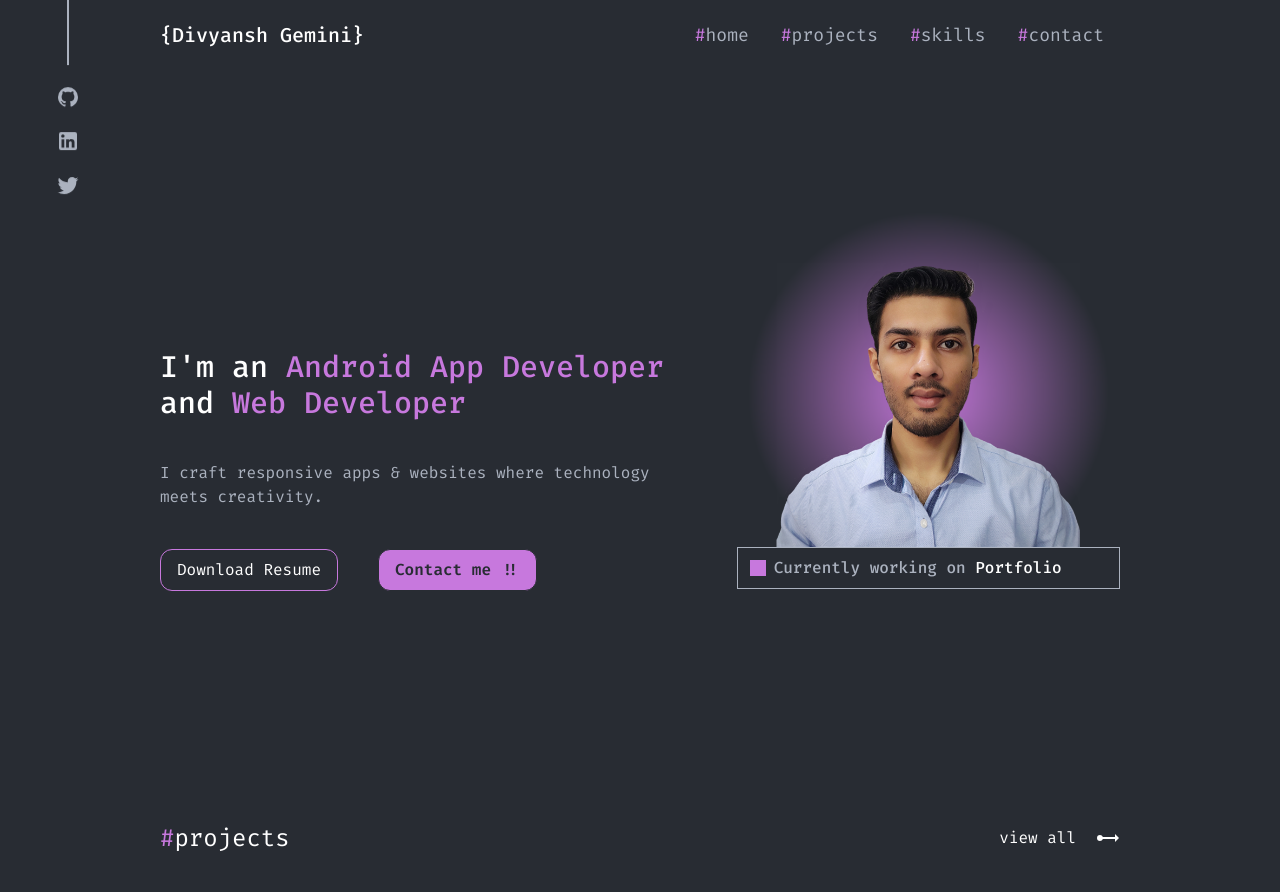
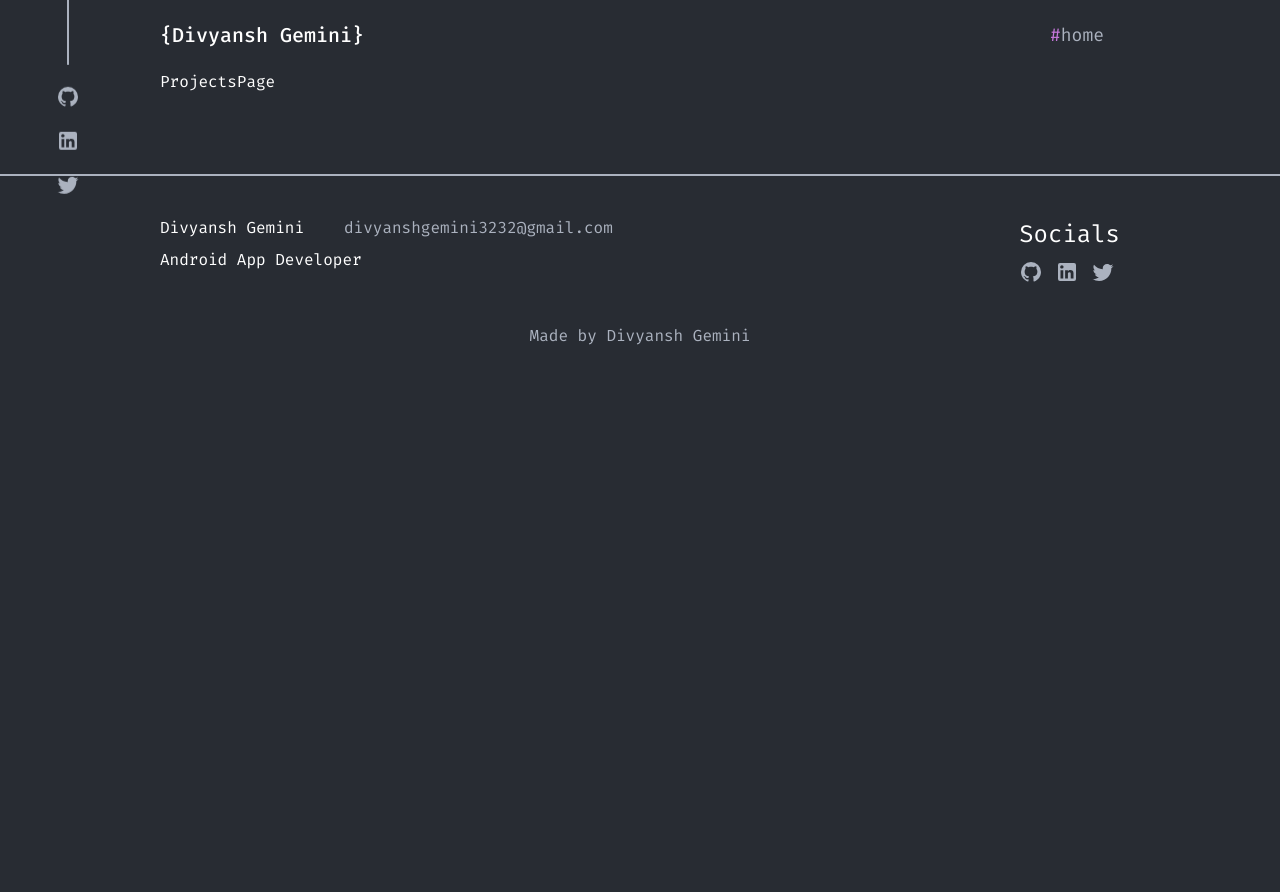
Before and after one commit to Divyansh-Gemini/portfolio-website, a React (Vite) app: page /projects in a window 1280 px wide. Shown: the top 892 px of the page. After the commit the page ends 800 px from the top, so only its background shows below. Built offline with nearby package versions, Linux system fonts and the light colour scheme.

Commit message:
navigated to projects page

```diff
--- a/src/App.jsx
+++ b/src/App.jsx
@@ -2,13 +2,16 @@ import HomePage from "./pages/HomePage";
 import Header from "../src/components/Header/Header";
 import Footer from "./components/Footer/Footer";
 import HangingSocials from "./components/HangingSocials";
+import { Outlet } from "react-router-dom";
 
 function App() {
   return (
     <>
       <Header />
       <HangingSocials />
-      <HomePage />
+      <main className="w-3/4 mx-auto">
+        <Outlet />
+      </main>
       <Footer />
     </>
   );
--- a/src/components/Header/Header.jsx
+++ b/src/components/Header/Header.jsx
@@ -1,14 +1,19 @@
 import React from "react";
 import NavItem from "./NavItem";
-import { Link } from "react-scroll";
+import { Link as ScrollLink } from "react-scroll";
+import { useLocation } from "react-router-dom";
+import { Link as RouterLink } from "react-router-dom";
 
 const Header = () => {
+  const location = useLocation();
+
   return (
     <header
       className="sticky top-0 z-10 flex items-center justify-between w-3/4 mx-auto py-8 bg-[var(--background)]"
       style={{ height: "70px" }}
     >
-      <Link
+      {location.pathname === "/" ? (
+        <ScrollLink
           activeClass=""
           to="home"
           spy={true}
@@ -20,13 +25,25 @@ const Header = () => {
           <span className="text-white cursor-[var(--cursor-pointer)] text-xl font-medium">
             {"{Divyansh Gemini}"}
           </span>
-      </Link>
+        </ScrollLink>
+      ) : (
+        <RouterLink to={"/"}>
+          <span className="text-white cursor-[var(--cursor-pointer)] text-xl font-medium">
+            {"{Divyansh Gemini}"}
+          </span>
+        </RouterLink>
+      )}
+
       <nav>
         <ul className="flex">
           <NavItem text="home" />
+          {location.pathname === "/" && (
+            <>
               <NavItem text="projects" />
               <NavItem text="skills" />
               <NavItem text="contact" />
+            </>
+          )}
         </ul>
       </nav>
     </header>
--- a/src/components/Header/NavItem.jsx
+++ b/src/components/Header/NavItem.jsx
@@ -1,17 +1,24 @@
 import React from "react";
+import { useLocation, useNavigate } from "react-router-dom";
 import { Link } from "react-scroll";
+import { scroller } from "react-scroll";
 
 const NavItem = ({ text = "heading" }) => {
+  const location = useLocation();
+  const navigate = useNavigate();
+
+  const handleClick = () => location.pathname !== "/" && navigate("/");
+
   return (
     <li className="mx-4 cursor-[var(--cursor-pointer)] text-lg">
       <Link
-        activeClass=""
         to={text}
         spy={true}
         smooth={true}
         offset={-70}
         duration={500}
         style={{ cursor: "var(--cursor-pointer)" }}
+        onClick={handleClick}
       >
         <span className="text-[var(--primary)]">#</span>
         <span className="text-[var(--gray)] hover:text-white transition duration-200">
--- a/src/components/Heading.jsx
+++ b/src/components/Heading.jsx
@@ -2,10 +2,12 @@ import React from "react";
 import Icon from "@mdi/react";
 import { mdiRayStartArrow } from "@mdi/js";
 import { Link } from "react-scroll";
+import { NavLink } from "react-router-dom";
 
 const Heading = ({ text = "heading", width, viewAll = false }) => {
   return (
     <div id={`${text}`} className="flex items-center mt-20 mb-10">
+      {/* main heading text */}
       <Link
         activeClass="active"
         to={text}
@@ -21,15 +23,20 @@ const Heading = ({ text = "heading", width, viewAll = false }) => {
         </h1>
       </Link>
 
+      {/* horizontal line */}
       <hr
-        className={`border-t-2 border-[var(--primary)] flex-shrink ms-4 w-${width}`}
+        className={`border-t-2 border-[var(--primary)] flex-shrink ms-4 w-${width} h-0`}
       />
 
+      {/* view all */}
       {viewAll && (
-        <div className="flex gap-5 ms-auto cursor-[var(--cursor-pointer)]">
+        <NavLink
+          to={`/${text}`}
+          className="flex gap-5 ms-auto cursor-[var(--cursor-pointer)]"
+        >
           <span>view all</span>
           <Icon path={mdiRayStartArrow} size={1} color="white" />
-        </div>
+        </NavLink>
       )}
     </div>
   );
--- a/src/main.jsx
+++ b/src/main.jsx
@@ -2,9 +2,29 @@ import React from "react";
 import ReactDOM from "react-dom/client";
 import App from "./App.jsx";
 import "./index.css";
+import { RouterProvider, createBrowserRouter } from "react-router-dom";
+import HomePage from "./pages/HomePage.jsx";
+import ProjectsPage from "./pages/ProjectsPage.jsx";
+
+const router = createBrowserRouter([
+  {
+    path: "/",
+    element: <App />,
+    children: [
+      {
+        path: "/",
+        element: <HomePage />,
+      },
+      {
+        path: "/projects",
+        element: <ProjectsPage />,
+      },
+    ],
+  },
+]);
 
 ReactDOM.createRoot(document.getElementById("root")).render(
   <React.StrictMode>
-    <App />
+    <RouterProvider router={router} />
   </React.StrictMode>
 );
--- a/src/pages/HomePage.jsx
+++ b/src/pages/HomePage.jsx
@@ -9,12 +9,12 @@ import ContactSection from "../components/Sections/ContactSection/ContactSection
 
 const HomePage = () => {
   return (
-    <main className="text-justify w-3/4 mx-auto">
+    <>
       <HeroSection />
       <ProjectsSection />
       <SkillsSection />
       <ContactSection />
-    </main>
+    </>
   );
 };
 
```
Lines whose indentation alone changed are shown as unchanged.
